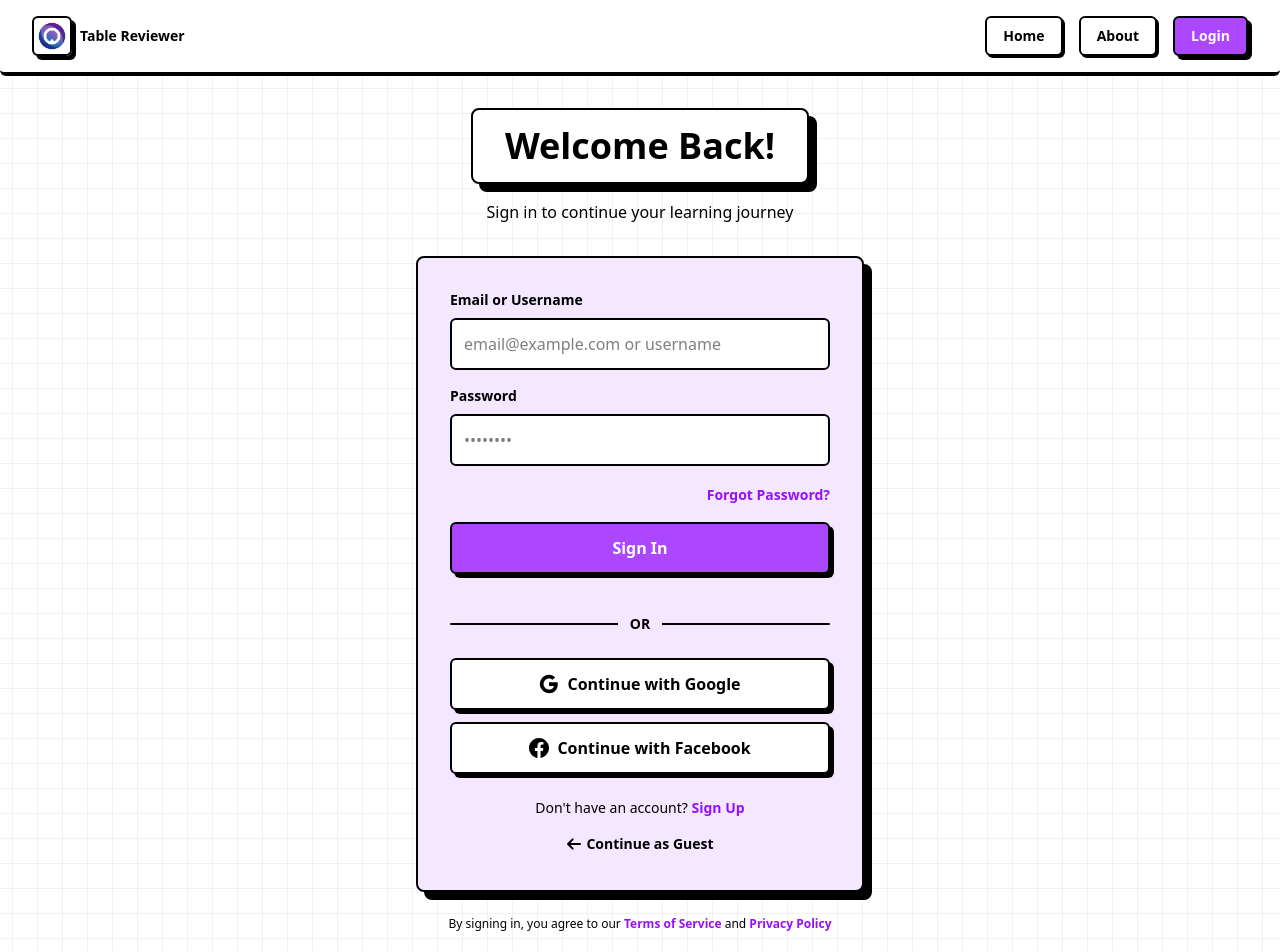
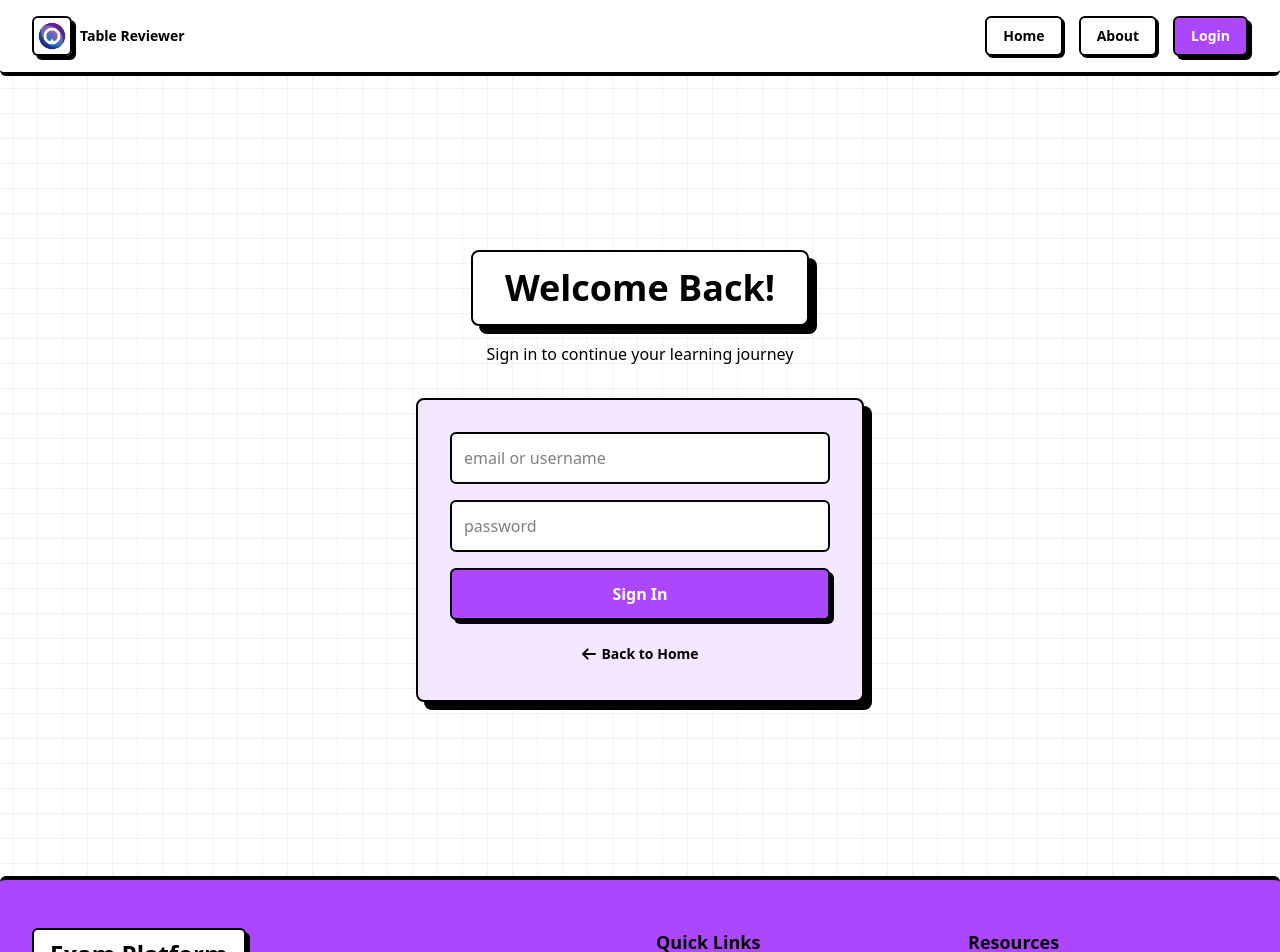
Before and after one commit to auxghlann/table_reviewer, a React (Vite) app: page /login in a window 1280 px wide. Shown: the top 952 px of the page. Built offline with nearby package versions, Linux system fonts and the light colour scheme.

Commit message:
remove sign up feature

```diff
--- a/src/pages/Login.jsx
+++ b/src/pages/Login.jsx
@@ -1,16 +1,14 @@
 import React, { useState, useEffect } from "react";
 import { useNavigate } from "react-router-dom";
 import { useAuth } from "../context/AuthContext";
+import accountsData from "../../temp/accounts.json";
 
 export default function Login() {
   const navigate = useNavigate();
   const { login, isAuthenticated } = useAuth();
-  const [isLogin, setIsLogin] = useState(true);
   const [formData, setFormData] = useState({
     email: "",
-    password: "",
-    confirmPassword: "",
-    username: ""
+    password: ""
   });
   const [errors, setErrors] = useState({});
 
@@ -40,28 +38,11 @@ export default function Login() {
     const newErrors = {};
 
     if (!formData.email) {
-      newErrors.email = isLogin ? "Email or username is required" : "Email is required";
-    } else if (!isLogin && !/\S+@\S+\.\S+/.test(formData.email)) {
-      // Only validate email format for signup, not for login (can be username)
-      newErrors.email = "Email is invalid";
+      newErrors.email = "Email or username is required";
     }
 
     if (!formData.password) {
       newErrors.password = "Password is required";
-    } else if (formData.password.length < 6) {
-      newErrors.password = "Password must be at least 6 characters";
-    }
-
-    if (!isLogin) {
-      if (!formData.username) {
-        newErrors.username = "Username is required";
-      }
-
-      if (!formData.confirmPassword) {
-        newErrors.confirmPassword = "Please confirm your password";
-      } else if (formData.password !== formData.confirmPassword) {
-        newErrors.confirmPassword = "Passwords do not match";
-      }
     }
 
     setErrors(newErrors);
@@ -72,25 +53,28 @@ export default function Login() {
     e.preventDefault();
 
     if (validateForm()) {
-      // Submit form and login
-      const userData = {
-        email: formData.email,
-        username: formData.username || formData.email.split("@")[0]
-      };
-      login(userData);
-      navigate("/");
+      // Find user in accounts database
+      const user = accountsData.users.find(
+        u => (u.email === formData.email || u.username === formData.email) &&
+             u.password === formData.password
+      );
+
+      if (user) {
+        // Login successful
+        const userData = {
+          email: user.email,
+          username: user.username
+        };
+        login(userData);
+        navigate("/");
+      } else {
+        // Login failed
+        setErrors({
+          email: "Invalid email/username or password",
+          password: "Invalid email/username or password"
+        });
+      }
     }
-  };
-
-  const toggleMode = () => {
-    setIsLogin(!isLogin);
-    setErrors({});
-    setFormData({
-      email: "",
-      password: "",
-      confirmPassword: "",
-      username: ""
-    });
   };
 
   return (
@@ -99,50 +83,28 @@ export default function Login() {
         {/* Logo/Title */}
         <div className="text-center mb-8">
           <h1 className="text-3xl md:text-4xl font-bold text-black border-4 border-black bg-white inline-block px-6 py-3 md:px-8 md:py-4 shadow-[8px_8px_0px_0px_rgba(0,0,0,1)]">
-            {isLogin ? "Welcome Back!" : "Join Us!"}
+            Welcome Back!
           </h1>
           <p className="text-black font-medium mt-4">
-            {isLogin
-              ? "Sign in to continue your learning journey"
-              : "Create an account to get started"}
+            Sign in to continue your learning journey
           </p>
         </div>
 
-        {/* Login/Signup Form */}
+        {/* Login Form */}
         <div className="bg-purple-100 border-4 border-black shadow-[8px_8px_0px_0px_rgba(0,0,0,1)] p-6 md:p-8">
           <form onSubmit={handleSubmit} className="space-y-4">
-            {/* Username (only for signup) */}
-            {!isLogin && (
-              <div>
-                <label className="block text-sm font-bold text-black mb-2">
-                  Username
-                </label>
-                <input
-                  type="text"
-                  name="username"
-                  value={formData.username}
-                  onChange={handleChange}
-                  className={`w-full p-3 border-4 ${errors.username ? 'border-red-500' : 'border-black'} focus:ring-0 focus:outline-none bg-white font-medium`}
-                  placeholder="Choose a username"
-                />
-                {errors.username && (
-                  <p className="text-red-600 text-xs font-bold mt-1">{errors.username}</p>
-                )}
-              </div>
-            )}
-
             {/* Email/Username */}
             <div>
-              <label className="block text-sm font-bold text-black mb-2">
-                {isLogin ? "Email or Username" : "Email Address"}
-              </label>
+              {/* <label className="block text-sm font-bold text-black mb-2">
+                Email or Username
+              </label> */}
               <input
-                type={isLogin ? "text" : "email"}
+                type="text"
                 name="email"
                 value={formData.email}
                 onChange={handleChange}
                 className={`w-full p-3 border-4 ${errors.email ? 'border-red-500' : 'border-black'} focus:ring-0 focus:outline-none bg-white font-medium`}
-                placeholder={isLogin ? "email@example.com or username" : "your@email.com"}
+                placeholder="email or username"
               />
               {errors.email && (
                 <p className="text-red-600 text-xs font-bold mt-1">{errors.email}</p>
@@ -151,118 +113,34 @@ export default function Login() {
 
             {/* Password */}
             <div>
-              <label className="block text-sm font-bold text-black mb-2">
+              {/* <label className="block text-sm font-bold text-black mb-2">
                 Password
-              </label>
+              </label> */}
               <input
                 type="password"
                 name="password"
                 value={formData.password}
                 onChange={handleChange}
                 className={`w-full p-3 border-4 ${errors.password ? 'border-red-500' : 'border-black'} focus:ring-0 focus:outline-none bg-white font-medium`}
-                placeholder="••••••••"
+                placeholder="password"
               />
               {errors.password && (
                 <p className="text-red-600 text-xs font-bold mt-1">{errors.password}</p>
               )}
             </div>
 
-            {/* Confirm Password (only for signup) */}
-            {!isLogin && (
-              <div>
-                <label className="block text-sm font-bold text-black mb-2">
-                  Confirm Password
-                </label>
-                <input
-                  type="password"
-                  name="confirmPassword"
-                  value={formData.confirmPassword}
-                  onChange={handleChange}
-                  className={`w-full p-3 border-4 ${errors.confirmPassword ? 'border-red-500' : 'border-black'} focus:ring-0 focus:outline-none bg-white font-medium`}
-                  placeholder="••••••••"
-                />
-                {errors.confirmPassword && (
-                  <p className="text-red-600 text-xs font-bold mt-1">{errors.confirmPassword}</p>
-                )}
-              </div>
-            )}
-
-            {/* Forgot Password Link (only for login) */}
-            {isLogin && (
-              <div className="text-right">
-                <button
-                  type="button"
-                  className="text-sm text-purple-600 font-bold hover:underline"
-                  onClick={() => alert("Password reset feature coming soon!")}
-                >
-                  Forgot Password?
-                </button>
-              </div>
-            )}
-
             {/* Submit Button */}
             <button
               type="submit"
               className="w-full bg-purple-500 text-white py-3 font-bold border-4 border-black shadow-[4px_4px_0px_0px_rgba(0,0,0,1)] hover:shadow-[6px_6px_0px_0px_rgba(0,0,0,1)] hover:translate-x-[-2px] hover:translate-y-[-2px] transition-all"
             >
-              {isLogin ? "Sign In" : "Create Account"}
+              Sign In
             </button>
 
-            {/* Divider */}
-            <div className="relative my-6">
-              <div className="absolute inset-0 flex items-center">
-                <div className="w-full border-t-2 border-black"></div>
-              </div>
-              <div className="relative flex justify-center text-sm">
-                <span className="px-3 bg-purple-100 text-black font-bold">OR</span>
-              </div>
-            </div>
-
-            {/* Social Login Buttons */}
-            <div className="space-y-3">
-              <button
-                type="button"
-                className="w-full bg-white text-black py-3 font-bold border-4 border-black shadow-[4px_4px_0px_0px_rgba(0,0,0,1)] hover:shadow-[6px_6px_0px_0px_rgba(0,0,0,1)] hover:translate-x-[-2px] hover:translate-y-[-2px] transition-all flex items-center justify-center gap-2"
-                onClick={() => alert("Google login coming soon!")}
-              >
-                <svg className="w-5 h-5" viewBox="0 0 24 24">
-                  <path fill="currentColor" d="M22.56 12.25c0-.78-.07-1.53-.2-2.25H12v4.26h5.92c-.26 1.37-1.04 2.53-2.21 3.31v2.77h3.57c2.08-1.92 3.28-4.74 3.28-8.09z"/>
-                  <path fill="currentColor" d="M12 23c2.97 0 5.46-.98 7.28-2.66l-3.57-2.77c-.98.66-2.23 1.06-3.71 1.06-2.86 0-5.29-1.93-6.16-4.53H2.18v2.84C3.99 20.53 7.7 23 12 23z"/>
-                  <path fill="currentColor" d="M5.84 14.09c-.22-.66-.35-1.36-.35-2.09s.13-1.43.35-2.09V7.07H2.18C1.43 8.55 1 10.22 1 12s.43 3.45 1.18 4.93l2.85-2.22.81-.62z"/>
-                  <path fill="currentColor" d="M12 5.38c1.62 0 3.06.56 4.21 1.64l3.15-3.15C17.45 2.09 14.97 1 12 1 7.7 1 3.99 3.47 2.18 7.07l3.66 2.84c.87-2.6 3.3-4.53 6.16-4.53z"/>
-                </svg>
-                Continue with Google
-              </button>
-
-              <button
-                type="button"
-                className="w-full bg-white text-black py-3 font-bold border-4 border-black shadow-[4px_4px_0px_0px_rgba(0,0,0,1)] hover:shadow-[6px_6px_0px_0px_rgba(0,0,0,1)] hover:translate-x-[-2px] hover:translate-y-[-2px] transition-all flex items-center justify-center gap-2"
-                onClick={() => alert("Facebook login coming soon!")}
-              >
-                <svg className="w-5 h-5" fill="currentColor" viewBox="0 0 24 24">
-                  <path d="M24 12.073c0-6.627-5.373-12-12-12s-12 5.373-12 12c0 5.99 4.388 10.954 10.125 11.854v-8.385H7.078v-3.47h3.047V9.43c0-3.007 1.792-4.669 4.533-4.669 1.312 0 2.686.235 2.686.235v2.953H15.83c-1.491 0-1.956.925-1.956 1.874v2.25h3.328l-.532 3.47h-2.796v8.385C19.612 23.027 24 18.062 24 12.073z"/>
-                </svg>
-                Continue with Facebook
-              </button>
-            </div>
           </form>
 
-          {/* Toggle between Login/Signup */}
+          {/* Back to Home Link */}
           <div className="mt-6 text-center">
-            <p className="text-sm text-black font-medium">
-              {isLogin ? "Don't have an account? " : "Already have an account? "}
-              <button
-                type="button"
-                onClick={toggleMode}
-                className="text-purple-600 font-bold hover:underline"
-              >
-                {isLogin ? "Sign Up" : "Sign In"}
-              </button>
-            </p>
-          </div>
-
-          {/* Skip/Guest Link */}
-          <div className="mt-4 text-center">
             <button
               type="button"
               onClick={() => navigate("/")}
@@ -271,19 +149,9 @@ export default function Login() {
               <svg xmlns="http://www.w3.org/2000/svg" className="h-4 w-4" fill="none" viewBox="0 0 24 24" stroke="currentColor" strokeWidth={3}>
                 <path strokeLinecap="round" strokeLinejoin="round" d="M10 19l-7-7m0 0l7-7m-7 7h18" />
               </svg>
-              Continue as Guest
+              Back to Home
             </button>
           </div>
-        </div>
-
-        {/* Additional Info */}
-        <div className="mt-6 text-center">
-          <p className="text-xs text-black font-medium">
-            By signing in, you agree to our{" "}
-            <a href="/about" className="text-purple-600 font-bold hover:underline">Terms of Service</a>
-            {" "}and{" "}
-            <a href="/about" className="text-purple-600 font-bold hover:underline">Privacy Policy</a>
-          </p>
         </div>
       </div>
     </div>
```
